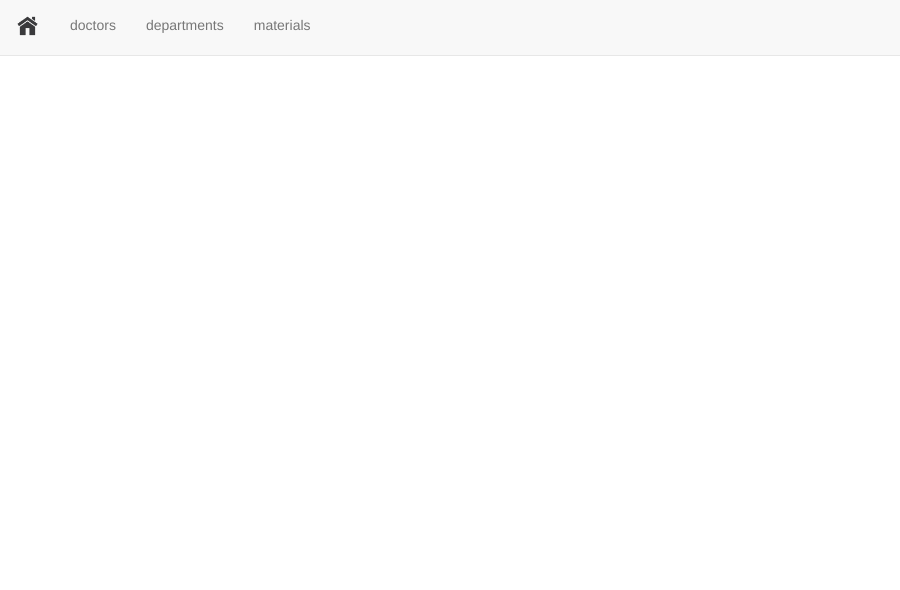
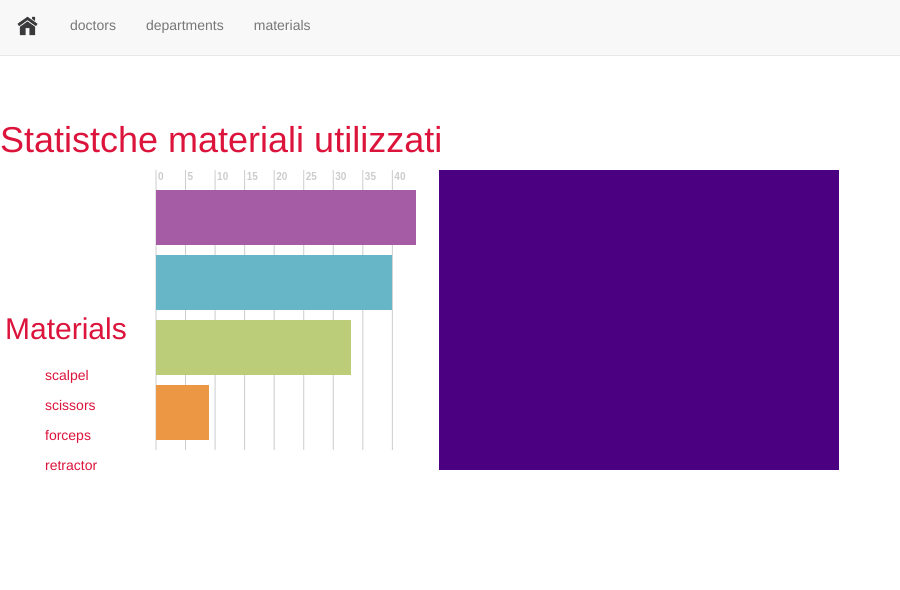
Before and after one commit to MatildeGallina/Dottor-House-Graphics, a website: page dr-House/wwwroot/materials-statistics.html in a window 1280 px wide. Shown: the whole page, without its empty margins (0-900 px from the left). Drawn offline with Linux system fonts and the light colour scheme.

Commit message:
grafico materiali

```diff
--- a/dr-House/wwwroot/data.js
+++ b/dr-House/wwwroot/data.js
@@ -4,10 +4,82 @@ function Doctor(name, department, operations){
     this.operations = operations
 }
 
-var dr1 = new Doctor("Mario", "Neurologia", [50, 25, 25])
-var dr2 = new Doctor("Luigi", "Oncologia", [75, 20, 5])
-var dr3 = new Doctor("Franco", "Cardiologia", [80, 10, 10])
-var dr4 = new Doctor("Gina", "Cardiologia", [75, 20, 5])
+function Operation(patient, doctor, date, result, materials){
+    this.patient = patient,
+    this.doctor = doctor,
+    this.date = date,
+    this.result = result,
+    this.materials = materials
+}
+
+function Materials(
+    // bisturi, forbici, pinze, divaricatore, enterostati, clip, aghi, placche, bypass, chiodi, protesi, anestetico, sedativo
+scalpel, scissors, forceps, retractor, enterostates, clips, needles, plates, bypass, nails, prosthesis, anesthetic, sedative){
+    this.scalpel = scalpel,
+    this.scissors = scissors,
+    this.forceps = forceps,
+    this.retractor = retractor
+    // this.enterostates = enterostates,
+    // this.clips = clips,
+    // this.needles = needles,
+    // this.plates = plates,
+    // this.bypass = bypass,
+    // this.nails = nails,
+    // this.prosthesis = prosthesis,
+    // this.anesthetic = anesthetic,
+    // this.sedative = sedative
+}
+
+var dr1 = new Doctor("Mario", "Neurologia", [5, 3, 2])
+var dr2 = new Doctor("Luigi", "Oncologia", [12, 7, 2])
+var dr3 = new Doctor("Franco", "Cardiologia", [23, 13, 10])
+var dr4 = new Doctor("Gina", "Cardiologia", [15, 8, 8])
+
+var matOp1 = new Materials(4, 2, 3, 1)
+var op1 = new Operation("paziente", dr1, new Date(2018, 0, 1), "decesso", matOp1)
+
+var matOp2 = new Materials(2, 3, 2, 0)
+var op2 = new Operation("paziente", dr1, new Date(2018, 0, 1), "complicazioni", matOp2)
+
+var matOp3 = new Materials(0, 1, 0, 0)
+var op3 = new Operation("paziente", dr1, new Date(2018, 0, 1), "successo", matOp3)
+
+var matOp4 = new Materials(2, 2, 3, 4)
+var op4 = new Operation("paziente", dr1, new Date(2018, 0, 1), "successo", matOp4)
+
+var matOp5 = new Materials(6, 5, 4, 1)
+var op5 = new Operation("paziente", dr1, new Date(2018, 0, 1), "successo", matOp5)
+
+var matOp6 = new Materials(8, 5, 4, 0)
+var op6 = new Operation("paziente", dr1, new Date(2018, 0, 1), "complicazioni", matOp6)
+
+var matOp7 = new Materials(2, 4, 2, 0)
+var op7 = new Operation("paziente", dr2, new Date(2018, 0, 1), "complicazioni", matOp7)
+
+var matOp8 = new Materials(2, 1, 2, 1)
+var op8 = new Operation("paziente", dr2, new Date(2018, 0, 1), "complicazioni", matOp8)
+
+var matOp9 = new Materials(2, 3, 4, 0)
+var op9 = new Operation("paziente", dr2, new Date(2018, 0, 1), "successo", matOp9)
+
+var matOp10 = new Materials(2, 5, 1, 1)
+var op10 = new Operation("paziente", dr3, new Date(2018, 0, 1), "complicazioni", matOp10)
+
+var matOp11 = new Materials(3, 2 , 3, 1)
+var op11 = new Operation("paziente", dr3, new Date(2018, 0, 1), "decesso", matOp11)
+
+var matOp12 = new Materials(2, 2, 2, 0)
+var op12 = new Operation("paziente", dr3, new Date(2018, 0, 1), "decesso", matOp12)
+
+var matOp13 = new Materials(2, 1, 1, 0)
+var op13 = new Operation("paziente", dr3, new Date(2018, 0, 1), "successo", matOp13)
+
+var matOp14 = new Materials(3, 2, 1, 0)
+var op14 = new Operation("paziente", dr4, new Date(2018, 0, 1), "successo", matOp14)
+
+var matOp15 = new Materials(4, 2, 1, 0)
+var op15 = new Operation("paziente", dr4, new Date(2018, 0, 1), "successo", matOp15)
 
 
 var doctors = [dr1, dr2, dr3, dr4]
+var oper = [op1, op2, op3, op4, op5, op6, op7, op8, op9, op10, op11, op12, op13, op14, op15]
--- a/dr-House/wwwroot/materials-statistics-graph.js
+++ b/dr-House/wwwroot/materials-statistics-graph.js
@@ -0,0 +1,203 @@
+var myCanvas = document.getElementById("materialsCanvas");
+myCanvas.width = 300;
+myCanvas.height = 300;
+
+var ctx = myCanvas.getContext("2d");
+
+function drawLine(ctx, startX, startY, endX, endY, color){
+    ctx.save();
+    ctx.strokeStyle = color;
+    ctx.beginPath();
+    ctx.moveTo(startX,startY);
+    ctx.lineTo(endX,endY);
+    ctx.stroke();
+    ctx.restore();
+}
+
+// drawLine(ctx, 0, 0, 0, 100, `#ccc`);
+
+function drawBar(ctx, upperLeftCornerX, upperLeftCornerY, width, height, color){
+    ctx.save();
+    ctx.fillStyle=color;
+    ctx.fillRect(upperLeftCornerX,upperLeftCornerY,width,height);
+    ctx.restore();
+}
+
+var Barchart = function(options){
+    this.options = options;
+    this.options.padding = 20;
+    this.canvas = options.canvas;
+    this.ctx = this.canvas.getContext("2d");
+    this.colors = options.colors;
+
+    this.draw = function(){
+        var maxValue = 0;
+        var nCateg = 0
+
+        console.log("numero categorie: " + nCateg)
+        for(var c in this.options.data[0].materials){
+            nCateg++
+        }
+        console.log("numero categorie: " + nCateg)
+        var numberOfCateg = Object.keys(this.options.data[0].materials).length;
+        console.log("numberOfCateg: " + numberOfCateg)
+
+        var finalData = []
+        while(nCateg > 0){
+            finalData.push(0)
+            nCateg--
+        }
+
+        var barIndex = 0
+        console.log("lunghezza array: " + finalData.length)
+
+        for(var op of this.options.data){
+            while(barIndex < finalData.length){
+                for(var c in op.materials){
+                    finalData[barIndex] += op.materials[c]
+                    barIndex++
+                }
+            }
+            barIndex = 0
+        }
+
+        for(var i of finalData){
+            console.log(i)
+            maxValue = Math.max(maxValue, i);
+        }
+        console.log("maxValue: " + maxValue)
+
+        var canvasActualHeight = this.canvas.height - this.options.padding * 2;
+        var canvasActualWidth = this.canvas.width - this.options.padding * 2;
+
+        //drawing the grid lines
+        var gridValue = 0;
+        while (gridValue <= maxValue){
+            var gridX = canvasActualWidth * (1 - gridValue/maxValue) + this.options.padding;
+
+            drawLine(
+                this.ctx,
+                this.canvas.width - gridX,
+                0,
+                this.canvas.width - gridX,
+                this.canvas.height - this.options.padding,
+                this.options.gridColor
+            );
+
+            //writing grid markers
+            this.ctx.save();
+            this.ctx.fillStyle = this.options.gridColor;
+            this.ctx.font = "bold 10px Arial";
+            this.ctx.fillText(gridValue, this.canvas.width - gridX + 2, 10);
+            this.ctx.restore();
+
+            gridValue+=this.options.gridScale;
+        }
+
+        //drawing the bars
+        // var numberOfBars = Object.keys(this.options.data).length;
+        var numberOfBars = numberOfCateg
+        var barSize = (canvasActualHeight)/numberOfBars;
+
+        // while(barIndex < this.options.data[0].length){
+        //     var val = 0
+        //     for(var op of this.options.data){
+        //         val += op.materials[barIndex]
+        //     }
+        //     values.push(val)
+        //     barIndex++
+        // }
+        // barIndex = 0
+
+        for (var categ of finalData){
+            var val = categ;
+            var barHeight = Math.round( canvasActualWidth * val/maxValue) ;
+            drawBar(
+                this.ctx,
+                this.options.padding,
+                this.options.padding + barIndex * barSize,
+                barHeight,
+                barSize - (this.options.padding / 2),
+                this.colors[barIndex%this.colors.length]
+            );
+
+            // var labelText = "!!";
+            // this.ctx.fillStyle = "black";
+            // this.ctx.font = "bold 20px Arial";
+            // this.ctx.fillText(labelText, (this.canvas.width) -  100, 10);
+
+            barIndex++;
+        }
+
+
+        /*********************************************** */
+
+        var div = document.querySelector("div[for='materialsCanvas']");
+        div.height = myCanvas.height
+        div.width = myCanvas.width
+
+        var h2 = document.createElement("h2");
+        h2.style.padding = "5px";
+        h2.textContent = this.options.seriesName;
+        div.append(h2);
+
+        // //drawing series name
+        // this.ctx.save();
+        // this.ctx.textBaseline="bottom";
+        // this.ctx.textAlign="center";
+        // this.ctx.fillStyle = "#000000";
+        // this.ctx.font = "bold 14px Arial";
+        // this.ctx.fillText(this.options.seriesName, this.canvas.width / 2, this.canvas.height);
+        // this.ctx.restore();
+
+        var ul = document.createElement("ul");
+        div.append(ul);
+
+        for (let categ in this.options.data[0].materials){
+            var li = document.createElement("li");
+            li.style.listStyle = "none";
+            li.style.padding = "5px";
+            li.textContent = categ;
+            ul.append(li);
+        }
+        /*********************************************** */
+
+        // //draw legend
+        // barIndex = 0;
+        // var legend = document.querySelector("legend[for='materialsCanvas']");
+        // var ul = document.createElement("ul");
+        // legend.append(ul);
+
+        // for (categ in this.options.data){
+        //     var li = document.createElement("li");
+        //     li.style.listStyle = "none";
+        //     li.style.borderLeft = "20px solid " + this.colors[barIndex%this.colors.length];
+        //     li.style.padding = "5px";
+        //     li.textContent = categ;
+        //     ul.append(li);
+        //     barIndex++;
+        // }
+    }
+}
+
+
+
+var myVinyls = {
+    "Classical music": 10,
+    "Alternative rock": 14,
+    "Pop": 2,
+    "Jazz": 12,
+    "Commercial": 20
+};
+
+var myBarchart = new Barchart(
+    {
+        canvas: myCanvas,
+        gridScale: 5,
+        gridColor: "#ccc",
+        seriesName: "Materials",
+        data: oper,
+        colors: ["#a55ca5","#67b6c7", "#bccd7a","#eb9743", "#a55cf6"]
+    }
+);
+myBarchart.draw();
--- a/dr-House/wwwroot/materials-statistics.html
+++ b/dr-House/wwwroot/materials-statistics.html
@@ -31,7 +31,21 @@
         </ul>
     </nav>
 
-    <h1>Statistche materiali utilizzati</h1>
+    <main id="title">
+        <h1>Statistche materiali utilizzati</h1>
+
+        <div>
+            <div for="materialsCanvas" style="display: inline-block; height: 300px;"></div>
+            <canvas id="materialsCanvas"></canvas>
+            <!-- <legend for="materialsCanvas" style="display: inline-block; width: 100px"></legend> -->
+            <div style="background-color: indigo; width: 400px; height: 300px; display: inline-block">
+
+            </div>
+        </div>
+
+        <script src="data.js"></script>
+        <script src="materials-statistics-graph.js"></script>
+    </main>
 </body>
 
 </html>
--- a/dr-House/wwwroot/styles.css
+++ b/dr-House/wwwroot/styles.css
@@ -12,3 +12,7 @@
 #icon{
     height: 0.8em;
 }
+
+.canvas-div{
+
+}
```
Also changed, not shown: dr-House/wwwroot/department-statistics-graph.js (+0 -8 lines), dr-House/wwwroot/department-statistics.html (+7 -6 lines), dr-House/wwwroot/doctor-statistics-graph.js (+23 -11 lines), dr-House/wwwroot/doctor-statistics.html (+7 -5 lines), dr-House/wwwroot/index.html (+2 -2 lines), 7 other files.
